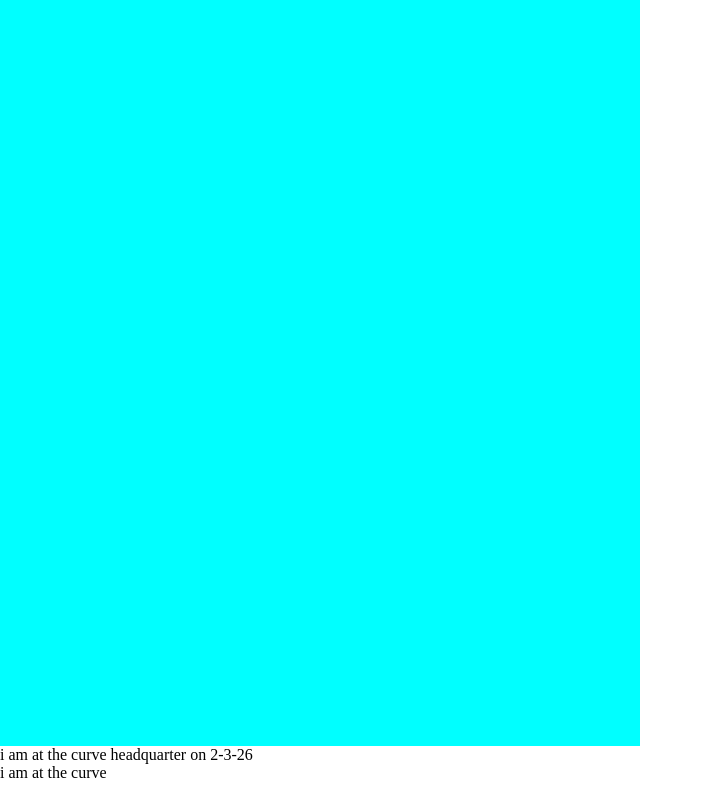
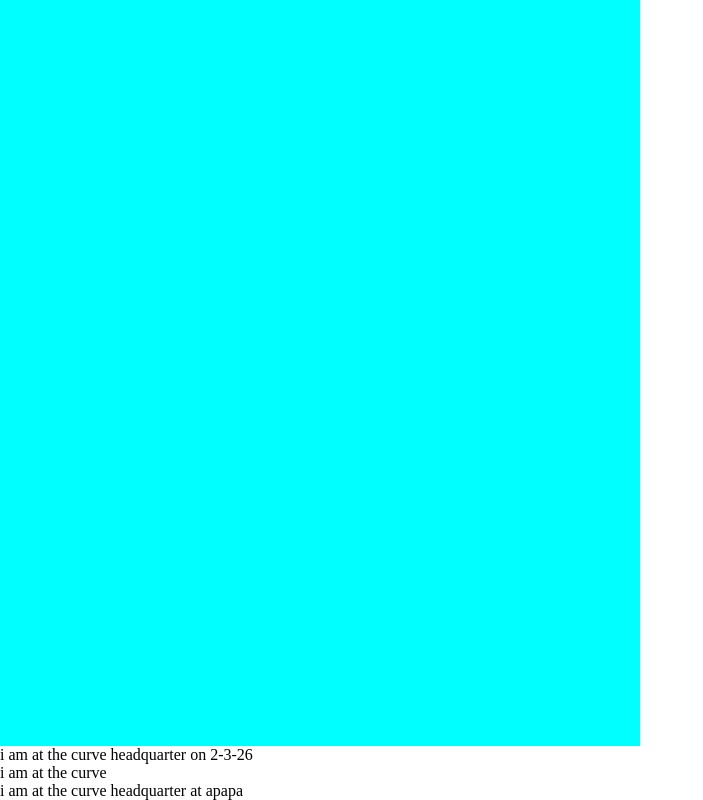
Before and after one commit to thedeveloperfaith/class-practices, a website: page index.html in a window 1280 px wide. Shown: the part 854-1654 px from the top of the page, without its empty margins (0-703 px from the left). Drawn offline with Linux system fonts and the light colour scheme.

Commit message:
in apapa at the moment

```diff
--- a/index.html
+++ b/index.html
@@ -11,6 +11,7 @@
     <h1>Hello curve</h1>
     <p>i am at the curve headquarter on 2-3-26</p>
     <p>i am at the curve </p>
+    <p>i am at the curve headquarter at apapa</p>
 
 
 </body>
```
